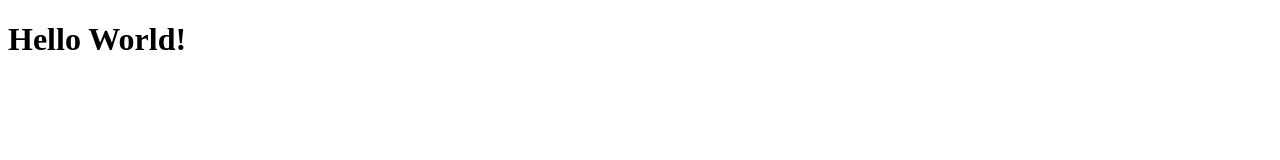
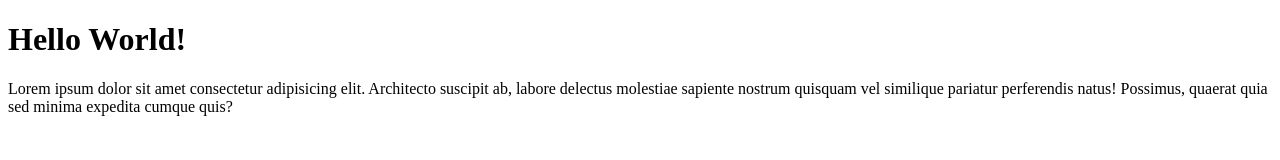
Before and after one commit to jovdim/connect-git, a plain HTML site: page index.html in a window 1280 px wide. Drawn offline with Linux system fonts and the light colour scheme.

Commit message:
add some paragprah

```diff
--- a/index.html
+++ b/index.html
@@ -7,5 +7,6 @@
 </head>
 <body>
     <h1>Hello World!</h1>
+    <p>Lorem ipsum dolor sit amet consectetur adipisicing elit. Architecto suscipit ab, labore delectus molestiae sapiente nostrum quisquam vel similique pariatur perferendis natus! Possimus, quaerat quia sed minima expedita cumque quis?</p>
 </body>
 </html>
```
